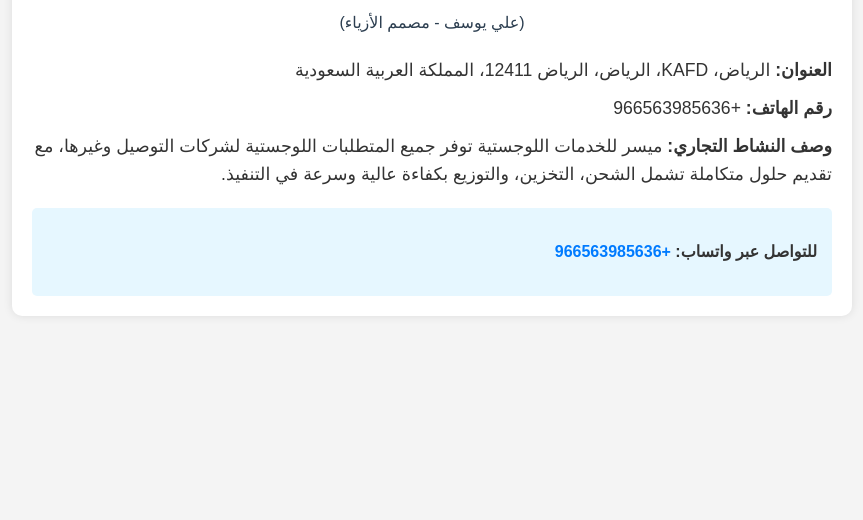
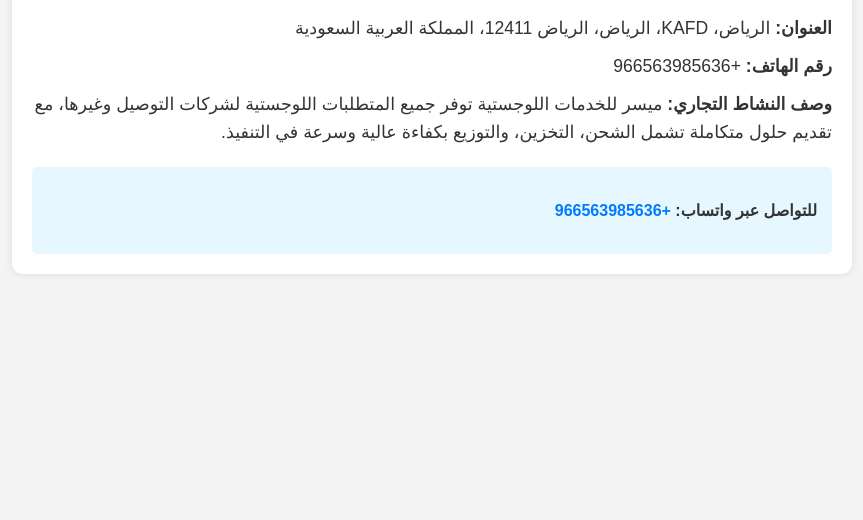
Before and after one commit to OsamahAlhwawi/SalehCP, a plain HTML site: page index.html in a window 1280 px wide. Shown: the part 280-800 px from the top of the page, without its empty margins (208-1071 px from the left). Drawn offline with Linux system fonts and the light colour scheme.

Commit message:
Update index.html

```diff
--- a/index.html
+++ b/index.html
@@ -67,7 +67,7 @@
         <div class="header">
             <img src="https://example.com/logo.png" alt="شعار ميسر للخدمات اللوجستية" class="logo">
             <h1>ميسر للخدمات اللوجستية</h1>
-            <p>(علي يوسف - مصمم الأزياء)</p>
+
         </div>
         <div class="details">
             <p><strong>العنوان:</strong> الرياض، KAFD، الرياض، الرياض 12411، المملكة العربية السعودية</p>
```
